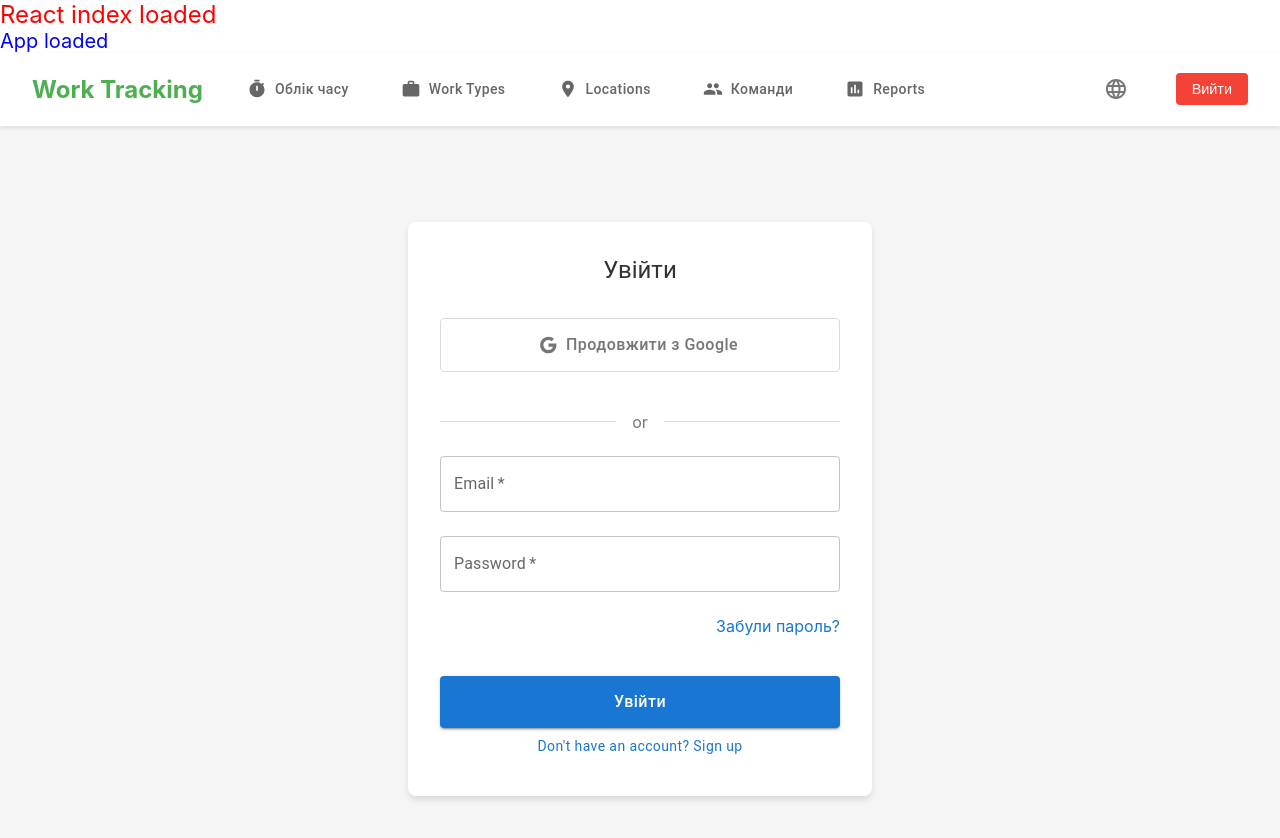
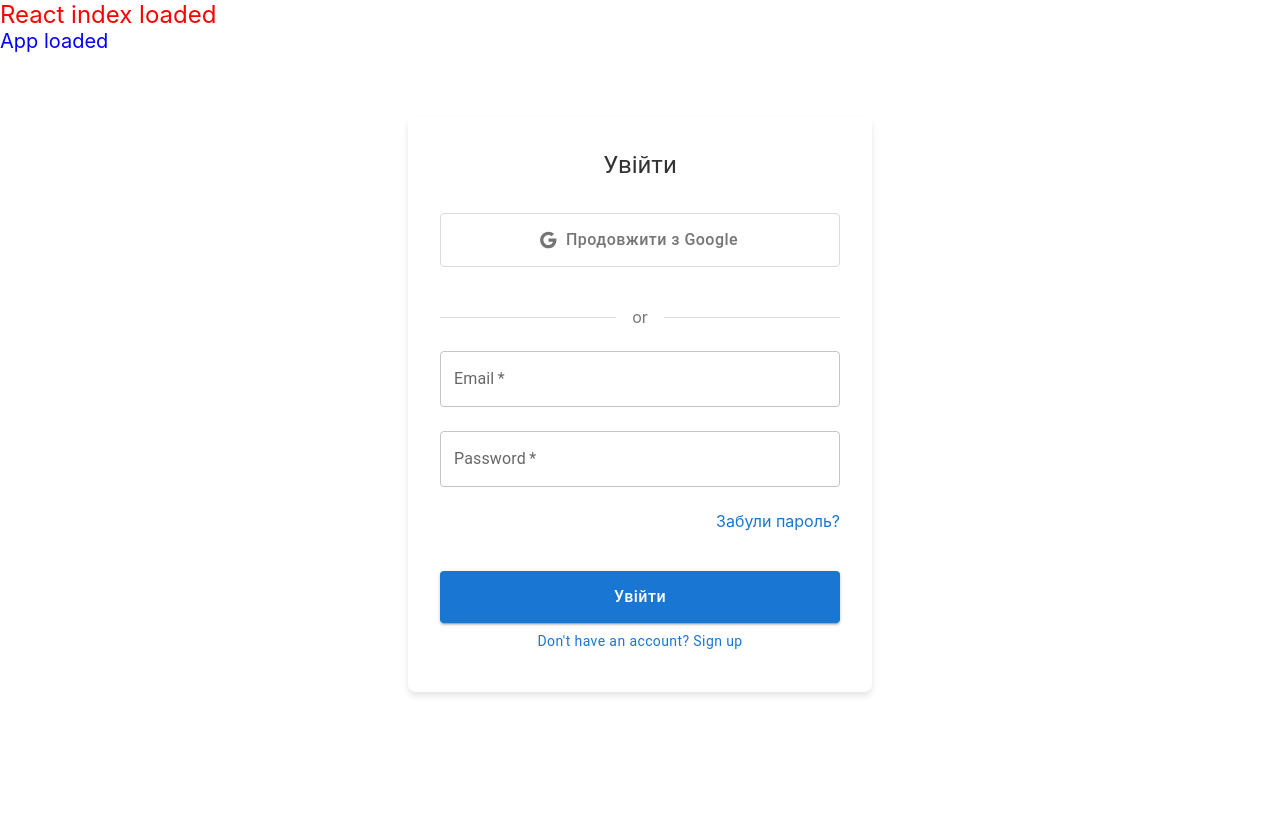
Before and after one commit to Edelwei555/mas-work-tracking-web, a React (Create React App) app: page /login in a window 1280 px wide. Shown: the top 838 px of the page. After the commit the page ends 800 px from the top, so only its background shows below. Built offline with nearby package versions, Linux system fonts and the light colour scheme; no server answers.

Commit message:
fix: прибрано Layout з App.tsx, тепер меню не рендериться для неавторизованих користувачів

```diff
--- a/src/App.tsx
+++ b/src/App.tsx
@@ -26,11 +26,7 @@ const App: React.FC = () => {
           </div>
         }>
           <div className="app">
-            <Routes>
-              <Route path="/*" element={<Layout />}>
-                <Route path="*" element={<AppRoutes />} />
-              </Route>
-            </Routes>
+            <AppRoutes />
           </div>
         </Suspense>
       </ErrorBoundary>
```
